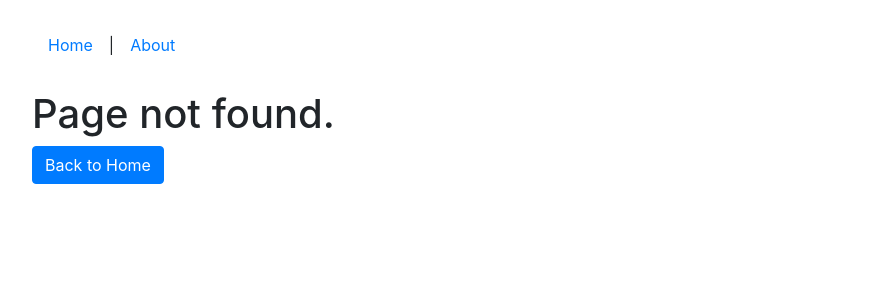
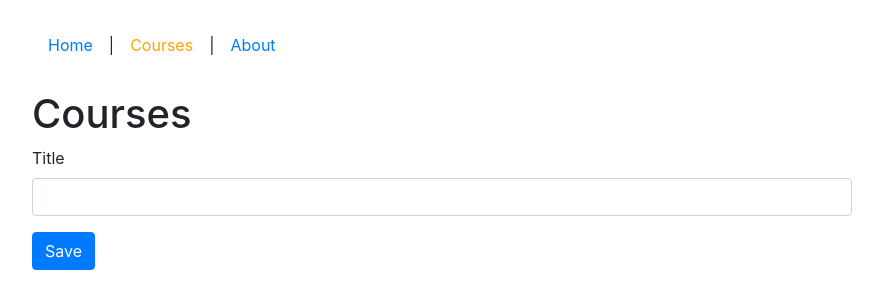
Before and after one commit to Omid-Heidarzadeh/Course-management-app-redux-version, a React app: page /courses in a window 1280 px wide. Before the commit this address had no page. Shown: the top 308 px of the page, without its empty margins (198-1081 px from the left). Built offline with nearby package versions, Linux system fonts and the light colour scheme.

Commit message:
add CoursesPage

```diff
--- a/src/components/App.jsx
+++ b/src/components/App.jsx
@@ -4,6 +4,7 @@ import HomePage from './home/HomePage.jsx';
 import AboutPage from './about/AboutPage.jsx';
 import Header from './common/Header.jsx';
 import PageNotFound from './404/PageNotFound.jsx';
+import CoursesPage from './courses/CoursesPage.jsx';
 
 function App() {
   return (
@@ -12,6 +13,7 @@ function App() {
       <Switch>
         <Route exact path="/" component={HomePage} />
         <Route path="/about" component={AboutPage} />
+        <Route path="/courses" component={CoursesPage} />
         <Route component={PageNotFound} />
       </Switch>
     </div>
--- a/src/components/common/Header.jsx
+++ b/src/components/common/Header.jsx
@@ -10,6 +10,15 @@ function Header() {
         Home
       </NavLink>
       {' | '}
+      <NavLink
+        exact
+        to="/courses"
+        className="nav-link"
+        activeStyle={activeStyle}
+      >
+        Courses
+      </NavLink>
+      {' | '}
       <NavLink to="/about" className="nav-link" activeStyle={activeStyle}>
         About
       </NavLink>
--- /dev/null
+++ b/src/components/courses/CoursesPage.jsx
@@ -0,0 +1,42 @@
+import React, { useState } from 'react';
+
+function CoursesPage() {
+  const [course, setCourse] = useState({ title: '' });
+
+  function handleChange(event) {
+    const value = event.target.value;
+    const name = event.target.name;
+    setCourse((course) => {
+      return { ...course, [name]: value };
+    });
+  }
+
+  function handleSubmit(event) {
+    event.preventDefault();
+    alert(JSON.stringify(course, null, 2));
+  }
+
+  return (
+    <main>
+      <h1>Courses</h1>
+      <form onSubmit={handleSubmit} className="form">
+        <div className="form-group">
+          <label htmlFor="title">Title</label>
+          <input
+            id="title"
+            name="title"
+            className="form-control"
+            type="text"
+            value={course.title}
+            onChange={handleChange}
+          />
+        </div>
+        <button type="submit" className="btn btn-primary">
+          Save
+        </button>
+      </form>
+    </main>
+  );
+}
+
+export default CoursesPage;
```
